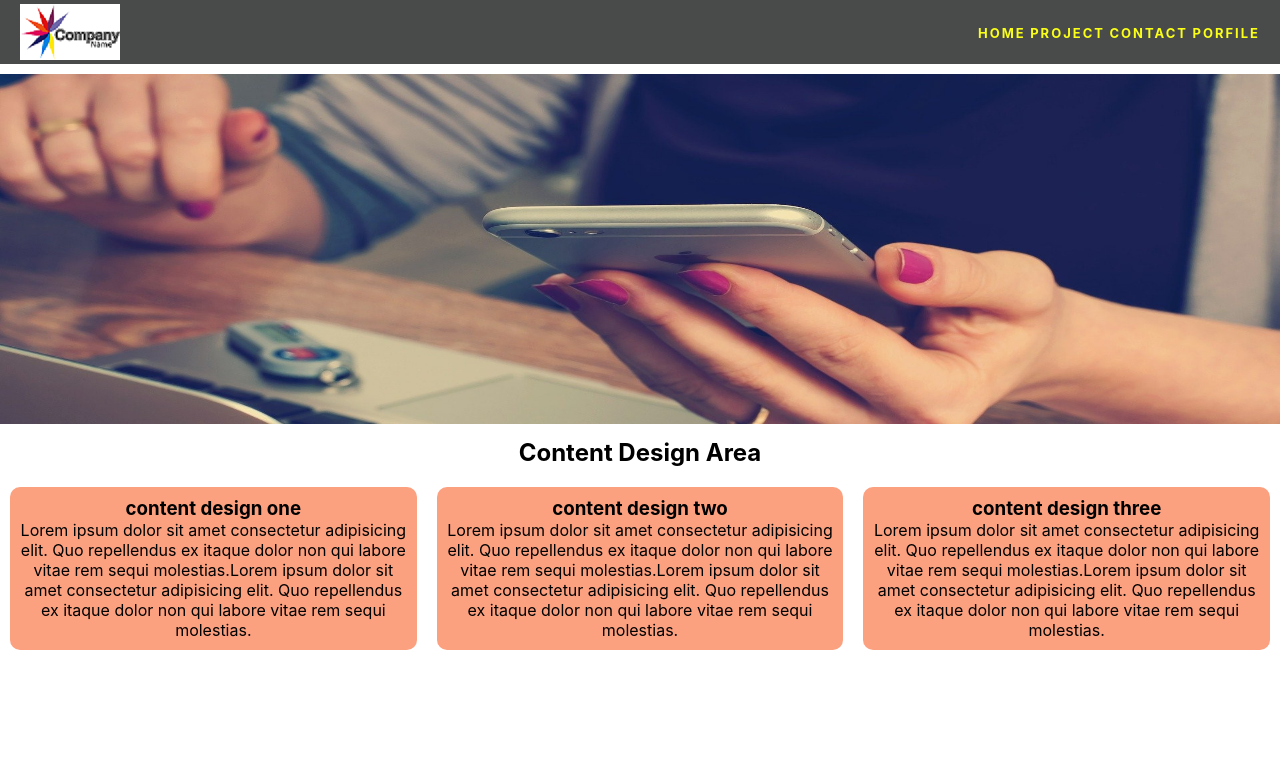
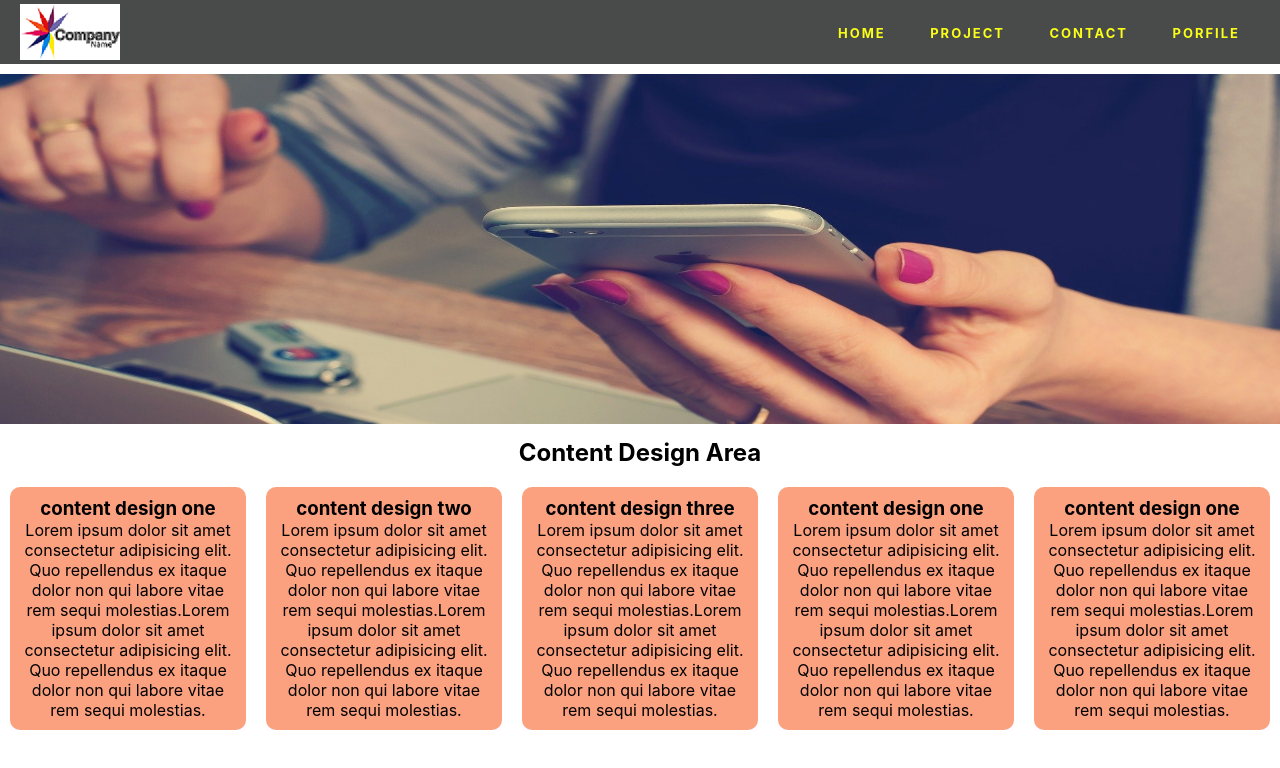
Before and after one commit to mdarifali/first-web-repo, a plain HTML site: page first-web-repo/index.html in a window 1280 px wide. Drawn offline with Linux system fonts and the light colour scheme.

Commit message:
change some

```diff
--- a/first-web-repo/custom.css
+++ b/first-web-repo/custom.css
@@ -34,11 +34,12 @@ header{
     display: inline;
 
 
+
 }
 
 .nav ul li a{
     color: rgb(251, 255, 24);
-    padding: 8gitpx 20px;
+    padding: 8px 20px;
     letter-spacing: 2px;
     font-size: 13px;
     font-weight: bold;
--- a/first-web-repo/custom.html
+++ b/first-web-repo/index.html
@@ -40,6 +40,14 @@
                         <h3>content design three</h3>
                         <p>Lorem ipsum dolor sit amet consectetur adipisicing elit. Quo repellendus ex itaque dolor non qui labore vitae rem sequi molestias.Lorem ipsum dolor sit amet consectetur adipisicing elit. Quo repellendus ex itaque dolor non qui labore vitae rem sequi molestias.</p>
                     </div>
+                    <div class="title">
+                        <h3>content design one</h3>
+                        <p>Lorem ipsum dolor sit amet consectetur adipisicing elit. Quo repellendus ex itaque dolor non qui labore vitae rem sequi molestias.Lorem ipsum dolor sit amet consectetur adipisicing elit. Quo repellendus ex itaque dolor non qui labore vitae rem sequi molestias.</p>
+                    </div>
+                    <div class="title">
+                        <h3>content design one</h3>
+                        <p>Lorem ipsum dolor sit amet consectetur adipisicing elit. Quo repellendus ex itaque dolor non qui labore vitae rem sequi molestias.Lorem ipsum dolor sit amet consectetur adipisicing elit. Quo repellendus ex itaque dolor non qui labore vitae rem sequi molestias.</p>
+                    </div>
 
                 </div>
         </div>
```
